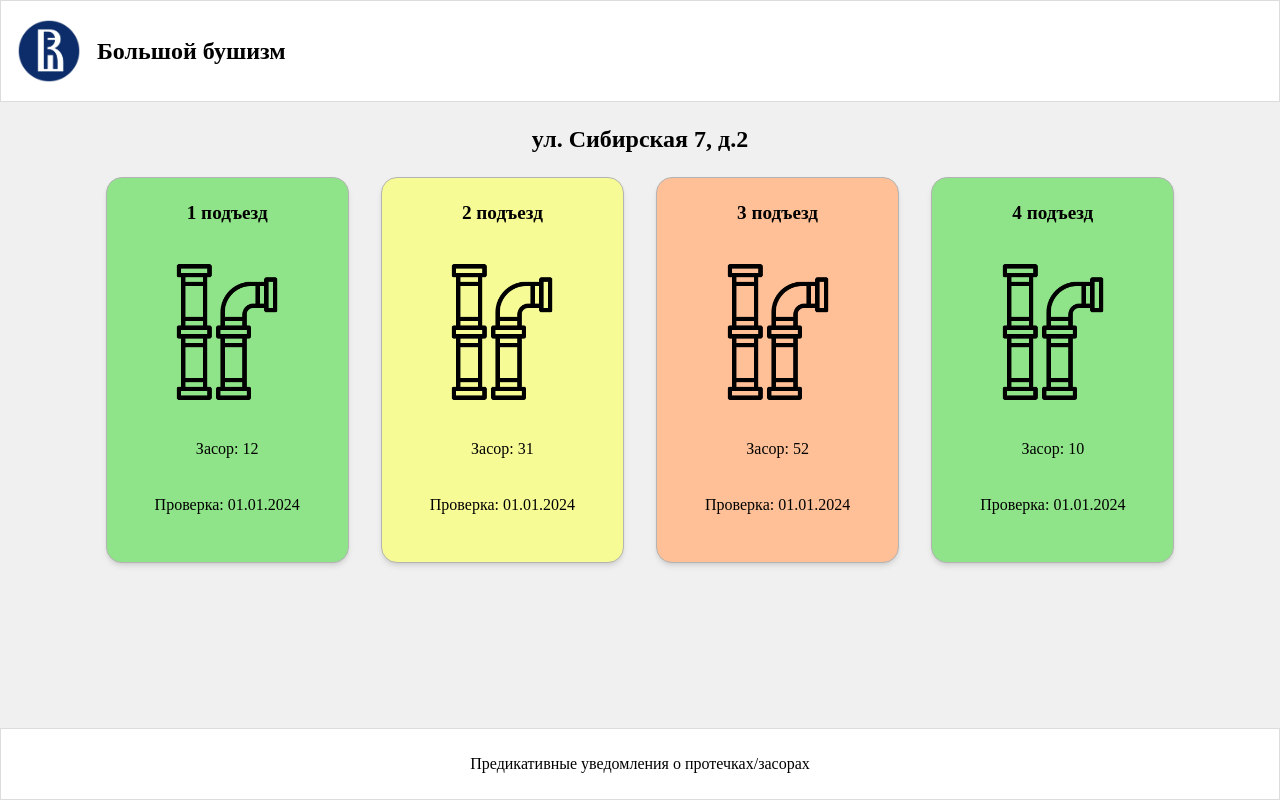
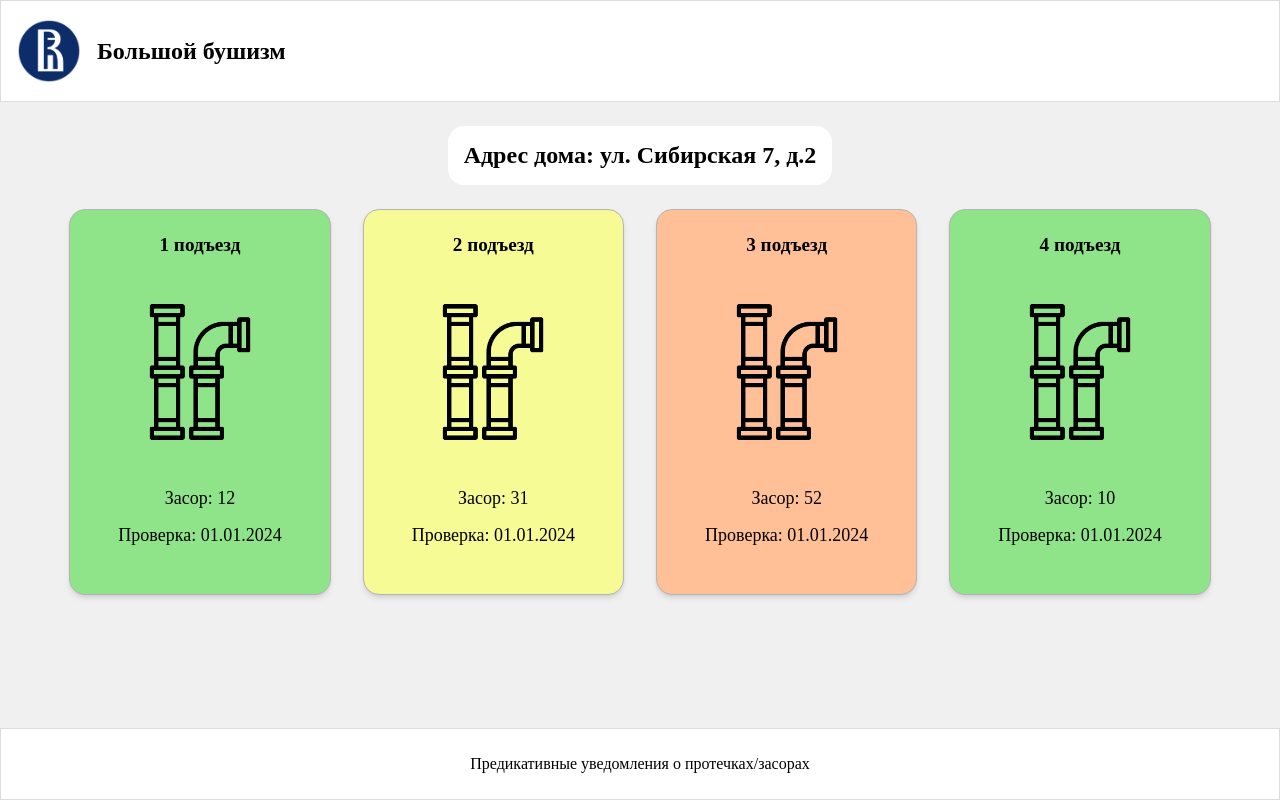
Before and after one commit to byRingo/predictive-notifications-about-blockages, a React (Vite) app in the folder frontend/: page / in a window 1280 px wide. Built offline with nearby package versions, Linux system fonts and the light colour scheme.

Commit message:
card refactoring

```diff
--- a/frontend/src/components/PipeCard/PipeCard.tsx
+++ b/frontend/src/components/PipeCard/PipeCard.tsx
@@ -1,23 +1,24 @@
 import pipe from '../../assets/pipe.png'
-import styled from 'styled-components';
-import { Card, Description, Title } from "./PipeCardStyles.ts";
+import {Card, Description, PipeImg, Title} from "./PipeCardStyles.ts";
+import styled from "styled-components";
 
 interface PipeCardProps {
     label: string,
     blockage: number,
 }
 
-export const PipeImg = styled.img`
-    width:140px;
-    margin-left:auto;
-    margin-right:auto
+const Text = styled.span`
+  font-size: 18px;
 `
 
 export default function PipeCard({label, blockage, }: PipeCardProps){
     return(<Card $blockage={blockage}>
         <Title>{label}</Title>
         <PipeImg src={pipe} alt="" />
-        <Description>Засор: {blockage}</Description>
-        <Description>Проверка: 01.01.2024</Description>
+
+        <Description>
+            <Text>Засор: {blockage}</Text>
+        <Text>Проверка: 01.01.2024</Text>
+        </Description>
     </Card>)
 }
--- a/frontend/src/components/PipeCard/PipeCardStyles.ts
+++ b/frontend/src/components/PipeCard/PipeCardStyles.ts
@@ -22,5 +22,14 @@ text-align: center;
 `
 
 export const Description = styled.span`
-    text-align: center;
+    display: flex;
+    flex-direction: column;
+    align-items: center;
+    gap: 1rem;
 `
+
+export const PipeImg = styled.img`
+    width:140px;
+    margin-left:auto;
+    margin-right:auto
+`
--- a/frontend/src/pages/App/App.tsx
+++ b/frontend/src/pages/App/App.tsx
@@ -21,7 +21,7 @@ export default function App() {
       </Header>
       <Main>
         <ResidentialComplexSection>
-          <HomeAddress>ул. Сибирская 7, д.2</HomeAddress>
+          <HomeAddress>Адрес дома: ул. Сибирская 7, д.2</HomeAddress>
         </ResidentialComplexSection>
         <CardSection>
           {cardsArray.map(cur => {
--- a/frontend/src/pages/App/AppStyles.ts
+++ b/frontend/src/pages/App/AppStyles.ts
@@ -8,18 +8,23 @@ export const Logo = styled.img`
 export const Main = styled.main`
     flex-grow: 1;
     background-color: rgb(240 240 240);
+    display: flex;
+    flex-direction: column;
   `
 
 export const ResidentialComplexSection = styled.section`
     display: flex;
     flex-direction: column;
     align-items: center;
+    width: 75%;
+    margin-left: auto;
+    margin-right: auto;
   `
 
 export const Body = styled.div`
   display: flex;
   flex-direction: column;
-    min-height: 100vh;
+  min-height: 100vh;
   `
 
 export const CardSection = styled.section`
@@ -32,4 +37,7 @@ export const CardSection = styled.section`
 export const HomeAddress = styled.p`
         font-weight: 800;
         font-size: 1.5rem;
+        background-color: white;
+        padding: 1rem;
+    border-radius: 1rem;
     `
```
